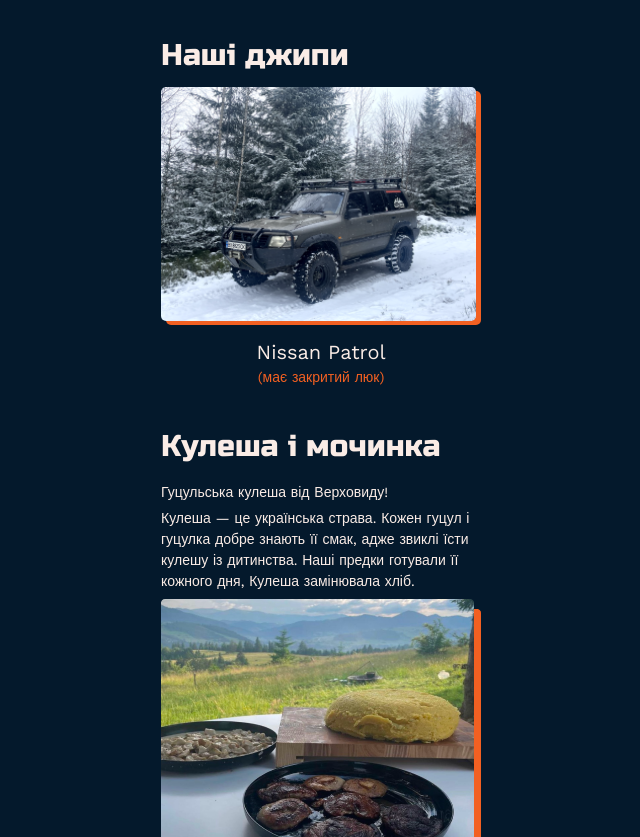
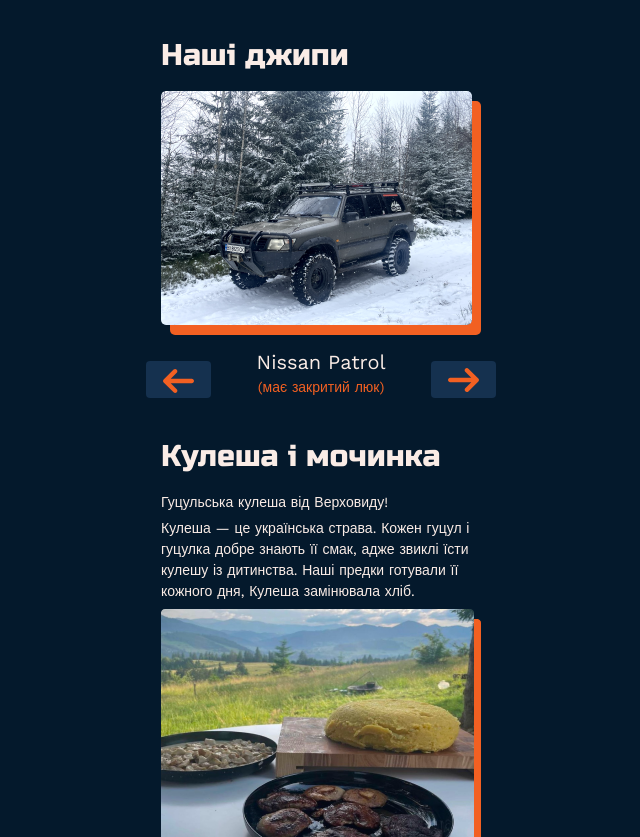
Before and after one commit to Wiret02/verhovyd, a website built with Vite: page index.html in a window 1280 px wide. Shown: the part 2324-3161 px from the top of the page, without its empty margins (319-959 px from the left). Built offline with nearby package versions, Linux system fonts and the light colour scheme.

Commit message:
Feature/5 jeeps create slider (#13)
* Added slider with arrows, without normal margin between items

* Added margins on slider and items for rational display of animation

```diff
--- a/assets/js/script.js
+++ b/assets/js/script.js
@@ -7,4 +7,9 @@ $(document).ready(function(){
         autoplaySpeed: 5000,
         arrows: false
     });
+    $('.jeeps__slider').slick({
+        slidesToShow: 1,
+        slidesToScroll: 1,
+        infinite: true
+    });
 });
--- a/assets/scss/blocks/_first-screen.scss
+++ b/assets/scss/blocks/_first-screen.scss
@@ -40,6 +40,12 @@
     &-jeeps {
         min-width: 311px;
         min-height: 234px;
+        margin-left: 9px;
+        margin-top: 10px;
+        > img {
+            bottom: 10px;
+            right: 9px;
+        }
     }
 }
 
--- a/assets/scss/blocks/_jeeps.scss
+++ b/assets/scss/blocks/_jeeps.scss
@@ -1,5 +1,12 @@
 .jeeps {
+    &__slider {
+        position: relative;
+        margin-left: -15px;
+        margin-right: -15px;
+    }
     &__item {
+        margin-left: 15px;
+        margin-right: 15px;
         text-align: center;
         &__img {
             margin-bottom: 12px;
@@ -12,3 +19,49 @@
         }
     }
 }
+
+.slick{
+    &-arrow {
+        position: absolute;
+        bottom: 0;
+        font-size: 0;
+        width: 65px;
+        height: 37px;
+        border: none;
+        cursor: pointer;
+        z-index: 1;
+    }
+    &-prev {
+        left: 0;
+        background: url(/assets/icons/arrow-left.svg) 0 0 / 100% no-repeat;
+    }
+    &-prev::before {
+        content: "";
+        position: absolute;
+        top: 0;
+        left: 0;
+        width: 100%;
+        height: 100%;
+        background: url(/assets/icons/arrow-left-active.svg) 0 0 / 100% no-repeat;
+        opacity: 0;
+        transition: opacity 0.4s;
+    }
+    &-next {
+        right: 0;
+        background: url(/assets/icons/arrow-right.svg) 0 0 / 100% no-repeat;
+    }
+    &-next::before {
+        content: "";
+        position: absolute;
+        top: 0;
+        left: 0;
+        width: 100%;
+        height: 100%;
+        background: url(/assets/icons/arrow-right-active.svg) 0 0 / 100% no-repeat;
+        opacity: 0;
+        transition: opacity 0.4s;
+    }
+    &-arrow:hover::before {
+        opacity: 1;
+    }
+}
--- a/index.html
+++ b/index.html
@@ -117,6 +117,24 @@
             <div class="jeeps__item__title">Nissan Patrol</div>
             <div class="jeeps__item__descr">(має закритий люк)</div>
           </div>
+          <div class="jeeps__item">
+            <div class="jeeps__item__img">
+              <div class="image__layout image__layout-jeeps">
+                <img src="assets/images/nissan-patrol.png" alt="Nissan patrol">
+              </div>
+            </div>
+            <div class="jeeps__item__title">Audi Mercury</div>
+            <div class="jeeps__item__descr">(має закритий люк)</div>
+          </div>
+          <div class="jeeps__item">
+            <div class="jeeps__item__img">
+              <div class="image__layout image__layout-jeeps">
+                <img src="assets/images/nissan-patrol.png" alt="Nissan patrol">
+              </div>
+            </div>
+            <div class="jeeps__item__title">Mercedes Alfa</div>
+            <div class="jeeps__item__descr">(має закритий люк)</div>
+          </div>
         </div>
       </div>
     </section>
```
Also changed, not shown: assets/icons/arrow-left-active.svg (added), assets/icons/arrow-left.svg (added), assets/icons/arrow-right-active.svg (added), assets/icons/arrow-right.svg (added).
